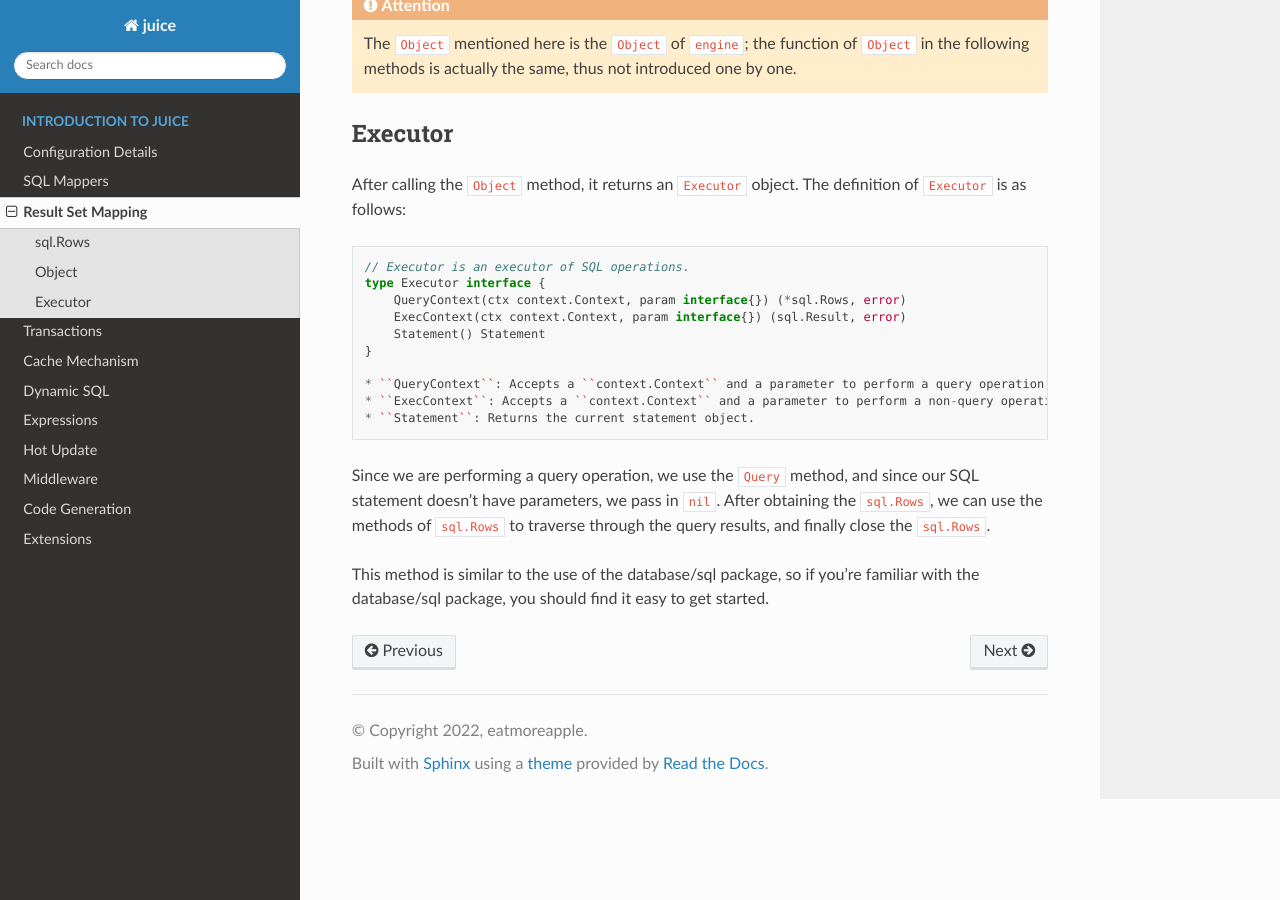
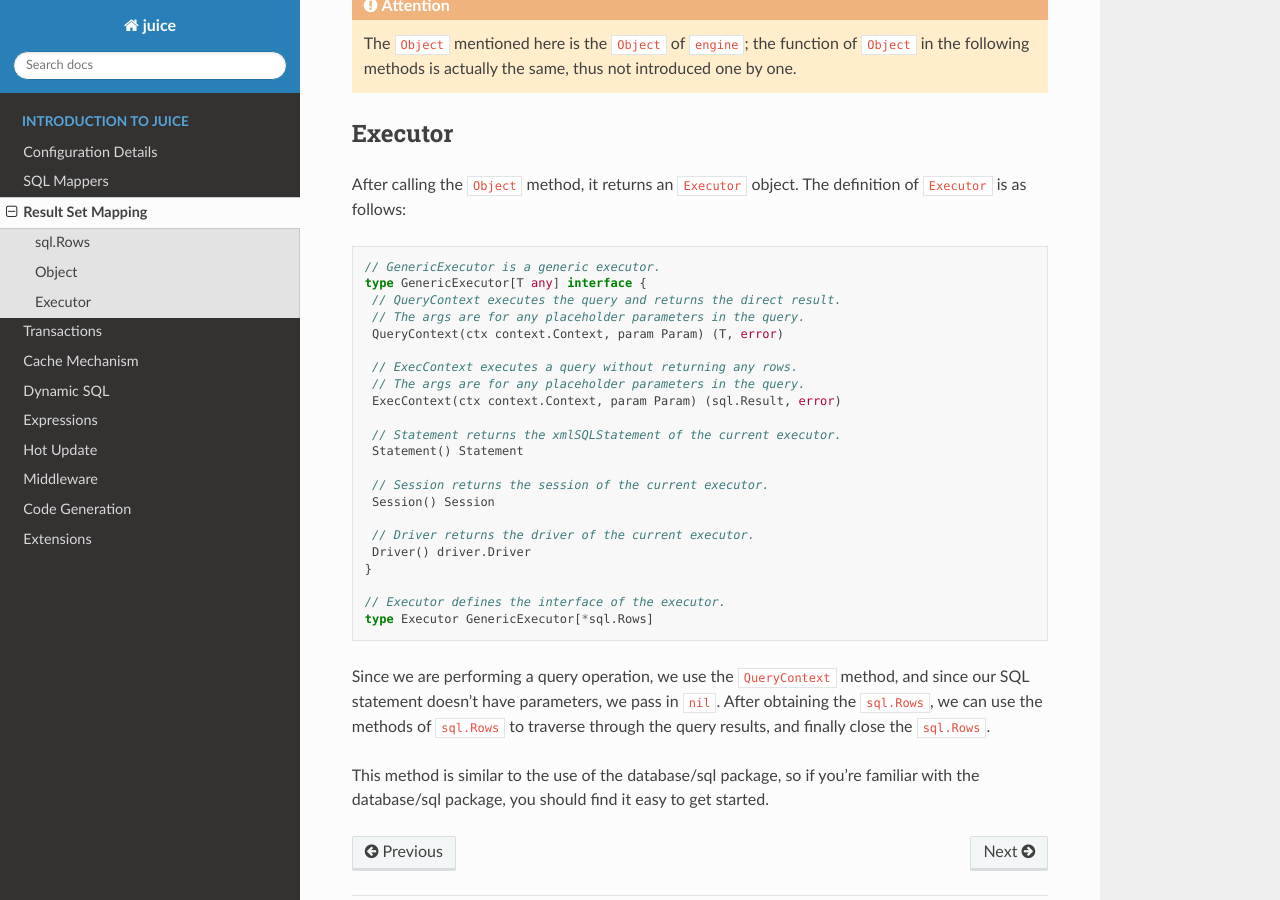
Before and after one commit to go-juicedev/juice-doc-en, a Sphinx documentation site: the page built from source/result_mapping.rst, in a window 1280 px wide and 900 px high, scrolled down 1953 px. Built offline with Sphinx 7.4.7 and the Read the Docs theme 2.0.0, drawn with Linux system fonts in a browser that asks for light colours; pages that are not in the unit, such as notebooks, are missing from menus.

Commit message:
update docs

```diff
--- a/source/result_mapping.rst
+++ b/source/result_mapping.rst
@@ -95,17 +95,30 @@ After calling the ``Object`` method, it returns an ``Executor`` object. The defi
 
 .. code-block:: go
 
-   // Executor is an executor of SQL operations.
-   type Executor interface {
-       QueryContext(ctx context.Context, param interface{}) (*sql.Rows, error)
-       ExecContext(ctx context.Context, param interface{}) (sql.Result, error)
-       Statement() Statement
-   }
+       // GenericExecutor is a generic executor.
+       type GenericExecutor[T any] interface {
+       	// QueryContext executes the query and returns the direct result.
+       	// The args are for any placeholder parameters in the query.
+       	QueryContext(ctx context.Context, param Param) (T, error)
 
-   * ``QueryContext``: Accepts a ``context.Context`` and a parameter to perform a query operation, returning an ``sql.Rows`` object and an ``error``.
-   * ``ExecContext``: Accepts a ``context.Context`` and a parameter to perform a non-query operation, returning a ``sql.Result`` object and an ``error``.
-   * ``Statement``: Returns the current statement object.
+       	// ExecContext executes a query without returning any rows.
+       	// The args are for any placeholder parameters in the query.
+       	ExecContext(ctx context.Context, param Param) (sql.Result, error)
 
-Since we are performing a query operation, we use the ``Query`` method, and since our SQL statement doesn't have parameters, we pass in ``nil``. After obtaining the ``sql.Rows``, we can use the methods of ``sql.Rows`` to traverse through the query results, and finally close the ``sql.Rows``.
+       	// Statement returns the xmlSQLStatement of the current executor.
+       	Statement() Statement
+
+       	// Session returns the session of the current executor.
+       	Session() Session
+
+       	// Driver returns the driver of the current executor.
+       	Driver() driver.Driver
+       }
+
+       // Executor defines the interface of the executor.
+       type Executor GenericExecutor[*sql.Rows]
+
+
+Since we are performing a query operation, we use the ``QueryContext`` method, and since our SQL statement doesn't have parameters, we pass in ``nil``. After obtaining the ``sql.Rows``, we can use the methods of ``sql.Rows`` to traverse through the query results, and finally close the ``sql.Rows``.
 
 This method is similar to the use of the database/sql package, so if you're familiar with the database/sql package, you should find it easy to get started.
```
